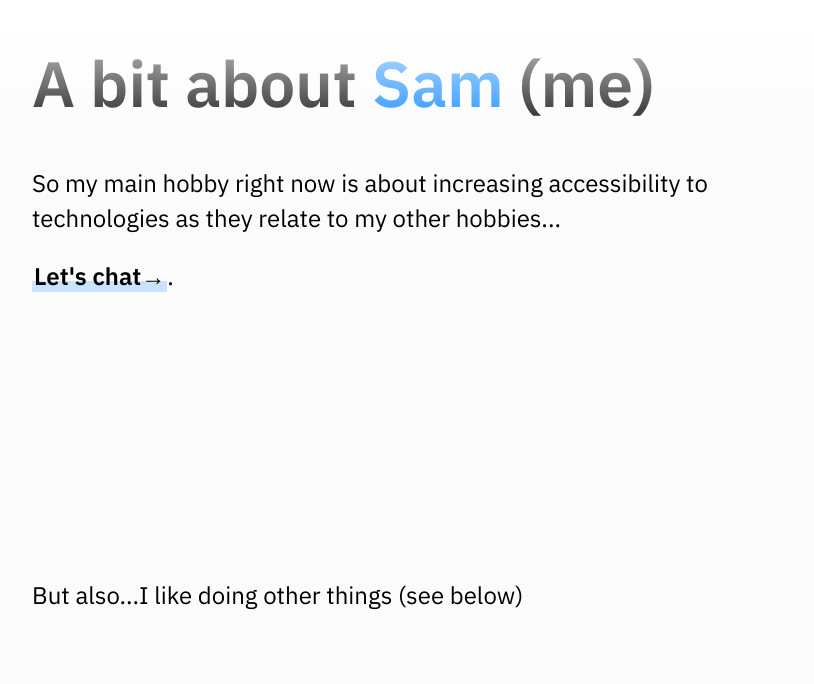
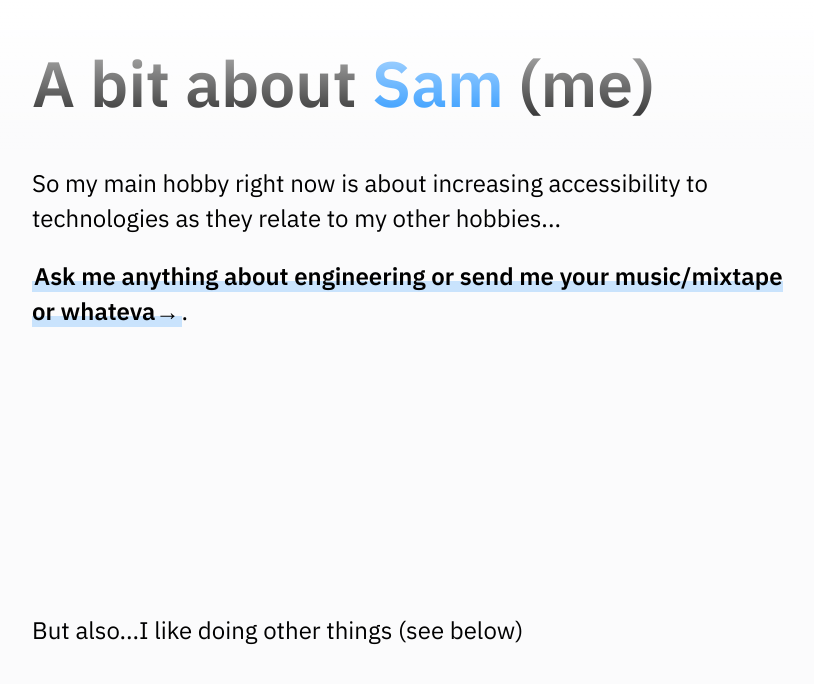
Before and after one commit to sammyj-me/sammyj-me.github.io, a Jekyll site: the page built from about/index.html, in a window 1280 px wide and 900 px high, scrolled down 353 px. Shown: the top 684 px of the window, without its empty margins (224-1038 px from the left). Built offline with Jekyll 4.4.1, drawn with Linux system fonts in a browser that asks for light colours.

Commit message:
Update index.html

```diff
--- a/about/index.html
+++ b/about/index.html
@@ -11,7 +11,7 @@ title: About
             So my main hobby right now is about increasing accessibility to technologies as they relate to my other hobbies...
         </h2>
 
-        <h2><a href="mailto:sam.johnson6649@gmail.com"><strong>Let's chat→</strong></a>.</h2>
+        <h2><a href="mailto:sam.johnson6649@gmail.com"><strong>Ask me anything about engineering or send me your music/mixtape or whateva→</strong></a>.</h2>
         <br>
         <br>
         <br>
```
